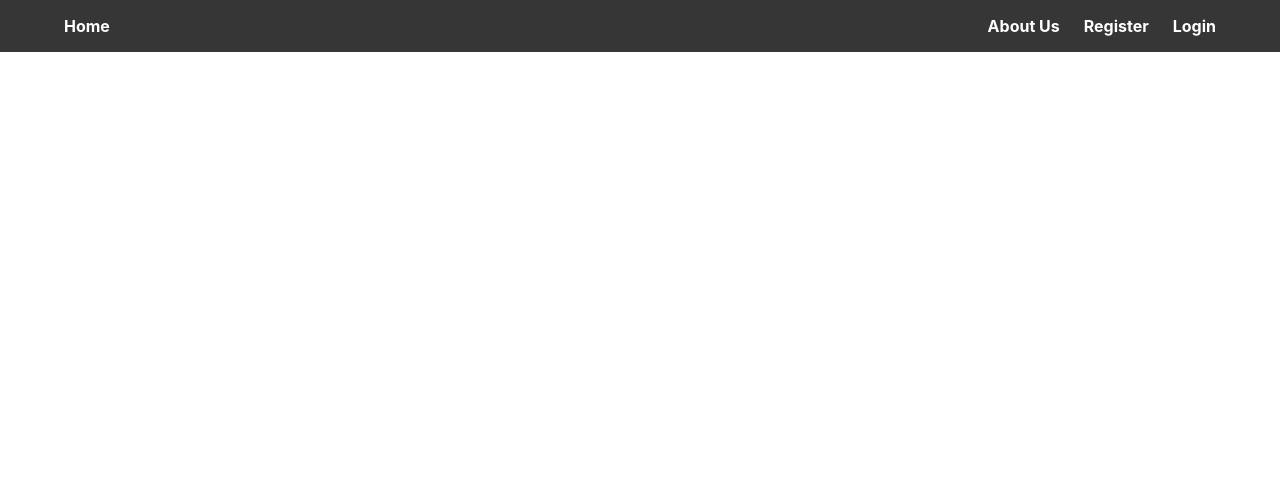
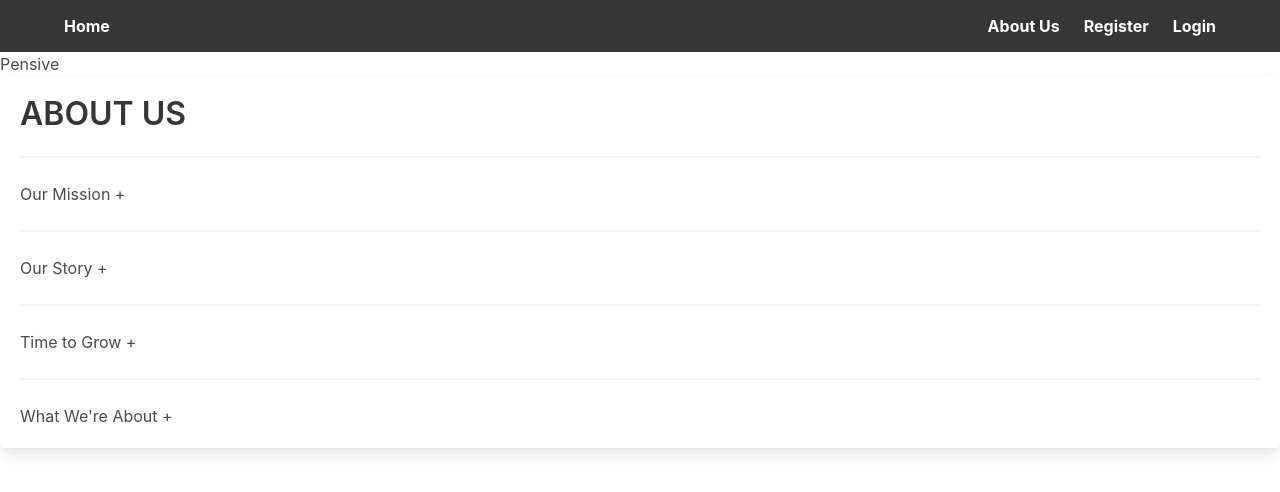
Before and after one commit to latchjack/sei-final-project, a React (Create React App) app in the folder frontend/: page /about in a window 1280 px wide. Shown: the top 492 px of the page. Built offline with nearby package versions, Linux system fonts and the light colour scheme.

Commit message:
hooked up about page

```diff
--- a/frontend/package.json
+++ b/frontend/package.json
@@ -14,6 +14,7 @@
     "js-cookie": "^2.2.1",
     "node-sass": "^4.13.1",
     "react": "^16.13.0",
+    "react-collapsible": "^2.7.0",
     "react-dom": "^16.13.0",
     "react-router-dom": "^5.1.2",
     "react-scripts": "3.4.0"
--- a/frontend/src/App.js
+++ b/frontend/src/App.js
@@ -6,6 +6,7 @@ import { BrowserRouter, Route, Switch } from 'react-router-dom'
 import ArticleIndex from './components/articlefolder/ArticleIndex'
 import Navbar from './components/common/Navbar'
 import Home from './components/common/Home'
+import About from './components/common/About'
 import Login from'./components/auth/Login'
 import Register from './components/auth/Register'
 import ArticleShow from './components/articlefolder/ArticleShow'
@@ -18,11 +19,11 @@ class App extends React.Component {
         <main>
           <Navbar/>
           <Switch>
-            {/* <SecureRoute path="/articles/new" component={ArticleForm}/> */}
             <Route exact path="/" component={Home}/>
             <Route path="/articles/new" component={ArticleNew}/>
             <Route path="/articles/:id" component={ArticleShow}/>
             <Route path="/articles" component={ArticleIndex}/>
+            <Route path="/about" component={About}/>
             <Route path="/login" component={Login}/>
             <Route path="/register" component={Register}/>
           </Switch>
--- /dev/null
+++ b/frontend/src/components/common/About.js
@@ -0,0 +1,40 @@
+import React from 'react'
+import Collapsible from 'react-collapsible'
+
+
+class About extends React.Component {
+
+  render() {
+    return (
+      <>
+      <section className="FAQPage">
+        <span className='styleLogo'><h1>Pensive</h1></span>
+        <div className="box" id="aboutBox">
+          <h1 className=" title is-3">ABOUT US</h1>
+          <hr/>
+          <div className='content'>
+            <Collapsible trigger = 'Our Mission  +' className="dropDown">
+              <p className="FAQtxt">Our mission is to create a space where developers are able to <span className="emph">freely spread knowledge and concepts</span> with anyone interested in all fields of web and software development. </p>
+            </Collapsible>
+            <hr/>
+            <Collapsible trigger = 'Our Story  +' className="dropDown">
+              <p className="FAQtxt">Latch and Rory met whilst studying at General Assembly. They both shared a passion for development and would often share great online sources for tutorials, lectures and articles with each other. After some time they realised there was a lack of places where developers could connect and collectively share knowledge. It was at that point that Pensive was born.</p>
+            </Collapsible>
+            <hr/>
+            <Collapsible trigger = 'Time to Grow  +'className="dropDown">
+              <p>Pensive slowly started to gain the attention of developers all around the world for its great content. The site is now one of the most popular sites for developers to publish articles and share their opinions on the latest technologies.</p>
+            </Collapsible>
+            <hr/>
+            <Collapsible trigger = 'What We&apos;re About +'className="dropDown">
+              <p className="FAQtxt">Pensive is available to anyone who wants to learn web/software development. Welcome!</p>
+            </Collapsible>
+          </div>
+        </div>
+      </section>
+      </>
+    )
+  }
+
+}
+
+export default About
--- a/frontend/src/components/common/Navbar.js
+++ b/frontend/src/components/common/Navbar.js
@@ -40,7 +40,7 @@ class Navbar extends React.Component {
           </div>
           <div className={`navbar-menu ${navbarOpen ? 'is-active' : ''}`}>
             <div className="navbar-end">
-              <Link className="navbar-item" to="/">About Us</Link>
+              <Link className="navbar-item" to="/about">About Us</Link>
               {auth.isAuthenticated() && <Link className="navbar-item" to="/articles">Articles</Link>}
               {auth.isAuthenticated() &&<Link className="navbar-item" to="/articles/new">New Article</Link>}
               {!auth.isAuthenticated() &&<Link className="navbar-item" to="/register">Register</Link>}
```
Also changed, not shown: 1 other file (tests, documents, lock files or other folders).
